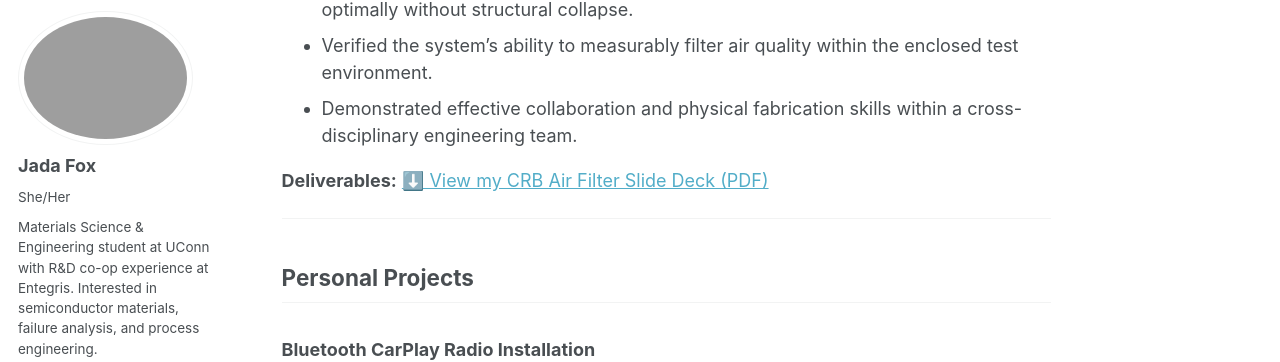
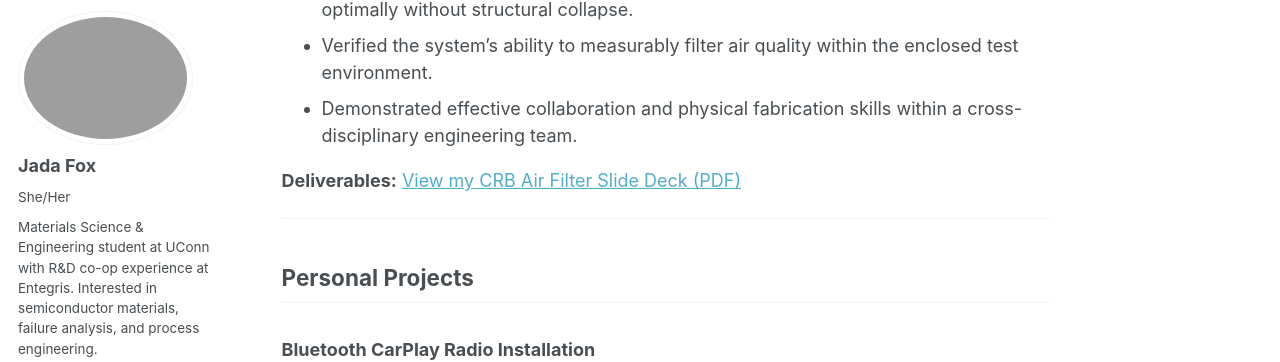
Before and after one commit to FoxJada/FoxJada.github.io, a Jekyll site: the page built from _pages/portfolio.md, in a window 1280 px wide and 900 px high, scrolled down 5223 px. Shown: the part 90-452 px from the top of the window. Built offline with Jekyll 4.4.1, drawn with Linux system fonts in a browser that asks for light colours; a style sheet for code colours, icons or effects is not loaded.

```diff
--- a/_pages/portfolio.md
+++ b/_pages/portfolio.md
@@ -149,7 +149,7 @@ How can a gel electrophoresis system be engineered to reliably separate and anal
 - Verified the system's ability to measurably filter air quality within the enclosed test environment.
 - Demonstrated effective collaboration and physical fabrication skills within a cross-disciplinary engineering team.
 
-**Deliverables:** [⬇️ View my CRB Air Filter Slide Deck (PDF)](/Engineering%20Portfolio-%20CRB%20Air%20Filter.pdf)
+**Deliverables:** [View my CRB Air Filter Slide Deck (PDF)](/Engineering%20Portfolio-%20CRB%20Air%20Filter.pdf)
 
 ---
 
```
